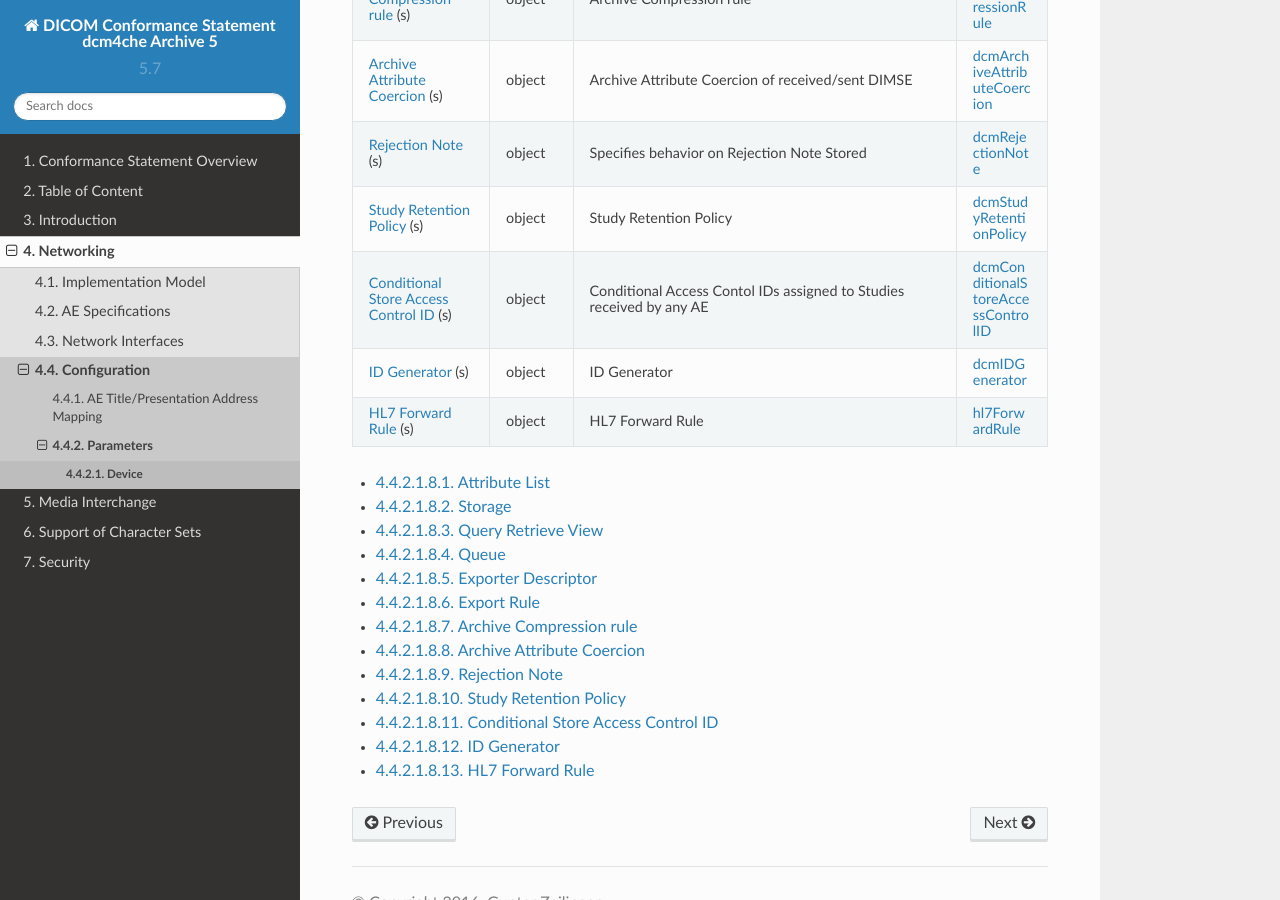
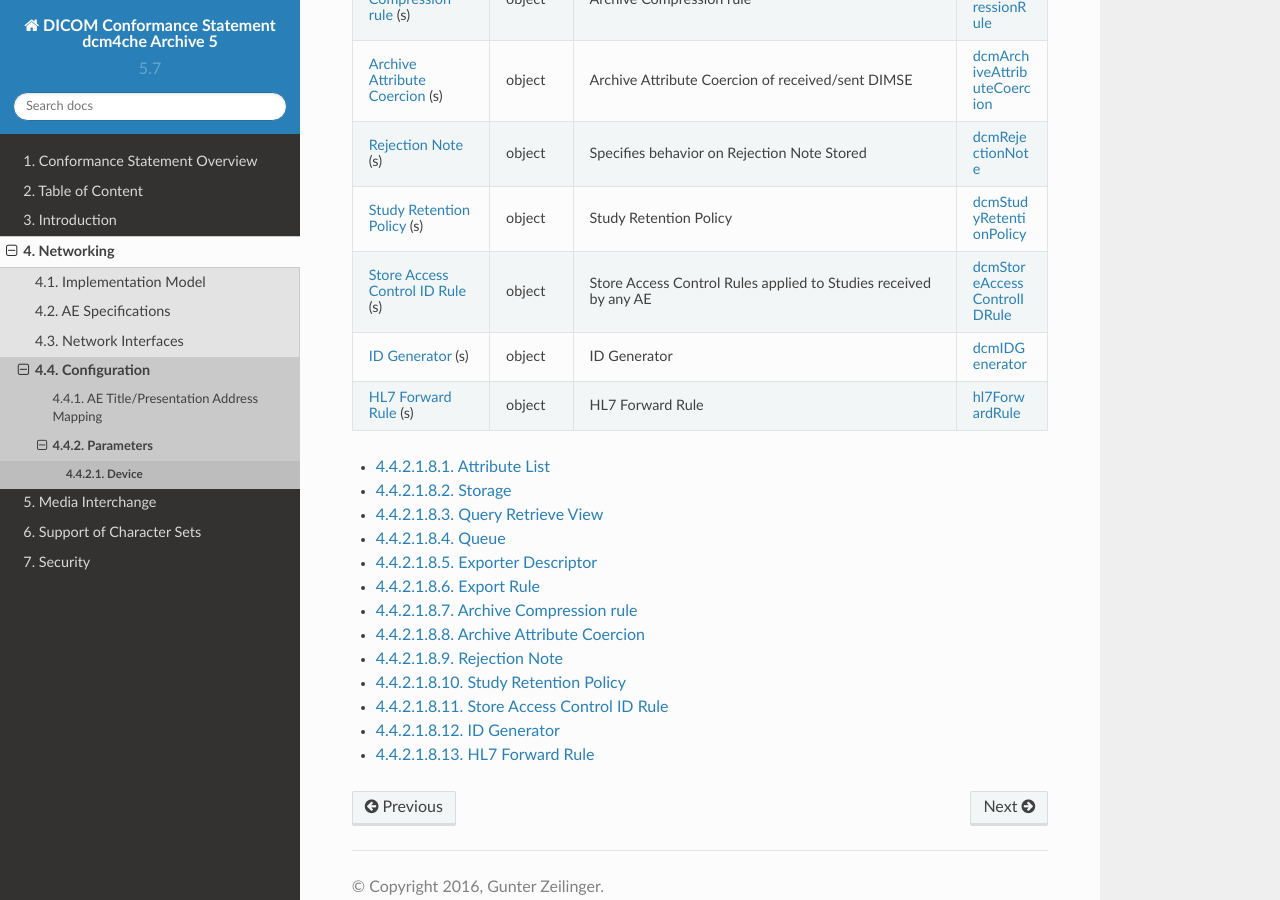
Before and after one commit to dcm4che/dcm4chee-arc-cs, a Sphinx documentation site: the page built from docs/networking/config/archiveDevice.rst, in a window 1280 px wide and 900 px high, scrolled down 6990 px. Built offline with Sphinx 7.4.7 and the Read the Docs theme 2.0.0, drawn with Linux system fonts in a browser that asks for light colours.

Commit message:
dcm4che/dcm4chee-arc-light#441: Storage Access Control ID Rules

```diff
--- a/docs/networking/config/archiveDevice.rst
+++ b/docs/networking/config/archiveDevice.rst
@@ -351,10 +351,10 @@
     .. _dcmStudyRetentionPolicy:
 
     dcmStudyRetentionPolicy_"
-    ":doc:`conditionalStoreAccessControlID` (s)",object,"Conditional Access Contol IDs assigned to Studies received by any AE","
-    .. _dcmConditionalStoreAccessControlID:
+    ":doc:`storeAccessControlIDRule` (s)",object,"Store Access Control Rules applied to Studies received by any AE","
+    .. _dcmStoreAccessControlIDRule:
 
-    dcmConditionalStoreAccessControlID_"
+    dcmStoreAccessControlIDRule_"
     ":doc:`idGenerator` (s)",object,"ID Generator","
     .. _dcmIDGenerator:
 
--- a/docs/networking/config/archiveNetworkAE.rst
+++ b/docs/networking/config/archiveNetworkAE.rst
@@ -19,10 +19,10 @@
     .. _dcmStoreAccessControlID:
 
     dcmStoreAccessControlID_"
-    ":doc:`conditionalStoreAccessControlID` (s)",object,"Conditional Access Contol IDs assigned to Studies received by this AE","
-    .. _dcmConditionalStoreAccessControlID:
+    ":doc:`storeAccessControlIDRule` (s)",object,"Store Access Control Rules applied to Studies received by this AE","
+    .. _dcmStoreAccessControlIDRule:
 
-    dcmConditionalStoreAccessControlID_"
+    dcmStoreAccessControlIDRule_"
     "Access Control ID(s)",string,"Access Contol IDs assigned to Query/Retrieve requests received by this AE","
     .. _dcmAccessControlID:
 
--- a/docs/networking/config/conditionalStoreAccessControlID.rst
+++ b/docs/networking/config/storeAccessControlIDRule.rst
@@ -1,13 +1,13 @@
-Conditional Store Access Control ID
-===================================
-Conditional Store Access Control ID
+Store Access Control ID Rule
+============================
+Store Access Control ID Rule
 
 .. tabularcolumns:: |p{4cm}|l|p{8cm}|l|
-.. csv-table:: Conditional Store Access Control ID Attributes (LDAP Object: dcmConditionalStoreAccessControlID)
+.. csv-table:: Store Access Control ID Rule Attributes (LDAP Object: dcmStoreAccessControlIDRule)
     :header: Name ( :sup:`*` = required ), Type, Description, LDAP Attribute
     :widths: 20, 7, 60, 13
 
-    "Name\ :sup:`*` ",string,"Arbitrary/Meaningful name of the Conditional Store Access Control ID","
+    "Name\ :sup:`*` ",string,"Arbitrary/Meaningful name of the Store Access Control ID Rule","
     .. _cn:
 
     cn_"
```
Also changed, not shown: other parts of docs/networking/config/archiveDevice.rst (+1 -1 lines).
